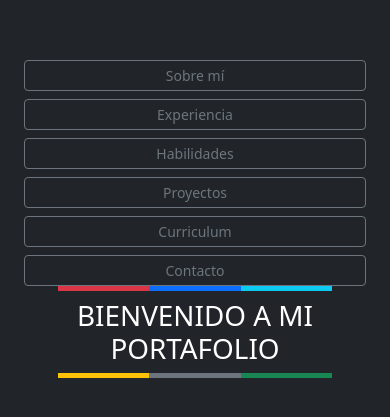
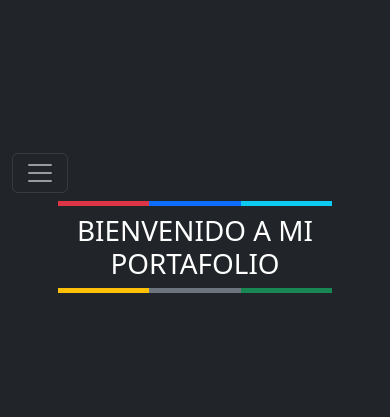
Before and after one commit to rubenevivancos/Portafolio2.0, a React (Create React App) app: page / in a window 390 px wide. Shown: the part 203-620 px from the top of the page. Built offline with nearby package versions, Linux system fonts and the light colour scheme.

Commit message:
Agregando menu hamburguesa en Home

```diff
--- a/src/Components/Home/home.js
+++ b/src/Components/Home/home.js
@@ -1,4 +1,4 @@
-import { Container, Row, Col } from 'react-bootstrap';
+import { Container, Row, Col, Navbar, Nav } from 'react-bootstrap';
 import SideBarMenu from '../SideBarMenu/sideBarMenu';
 
 
@@ -8,10 +8,29 @@ export default function Home() {
         <div className="bg-dark d-flex justify-content-center align-items-center" style={{ height: '100vh' }}>
             <Container>
                 <Row>
-                    <Col sm={3} className="d-flex align-items-center">
+                    {/* Sidebar para pantallas grandes */}
+                    <Col lg={3} className="d-none d-lg-flex align-items-center">
                         <SideBarMenu />
                     </Col>
-                    <Col sm={9}>
+
+                    {/* Menú de hamburguesa para pantallas pequeñas */}
+                    <Navbar bg="dark" variant="dark" expand="lg" className="d-lg-none w-100">
+                        <Container fluid>
+                            <Navbar.Toggle aria-controls="basic-navbar-nav" />
+                            <Navbar.Collapse id="basic-navbar-nav">
+                                <Nav className="me-auto">
+                                    <Nav.Link href="#home">Sobre mí</Nav.Link>
+                                    <Nav.Link href="#about">Experiencia</Nav.Link>
+                                    <Nav.Link href="#contact">Habilidades</Nav.Link>
+                                    <Nav.Link href="#contact">Proyectos</Nav.Link>
+                                    <Nav.Link href="#contact">Curriculum</Nav.Link>
+                                    <Nav.Link href="#contact">Contacto</Nav.Link>
+                                </Nav>
+                            </Navbar.Collapse>
+                        </Container>
+                    </Navbar>
+
+                    <Col sm={12} lg={9}>
                         <div className="d-flex justify-content-center">
                             <div className="w-75 d-flex flex-column">
                                 <div className="d-flex justify-content-center">
```
